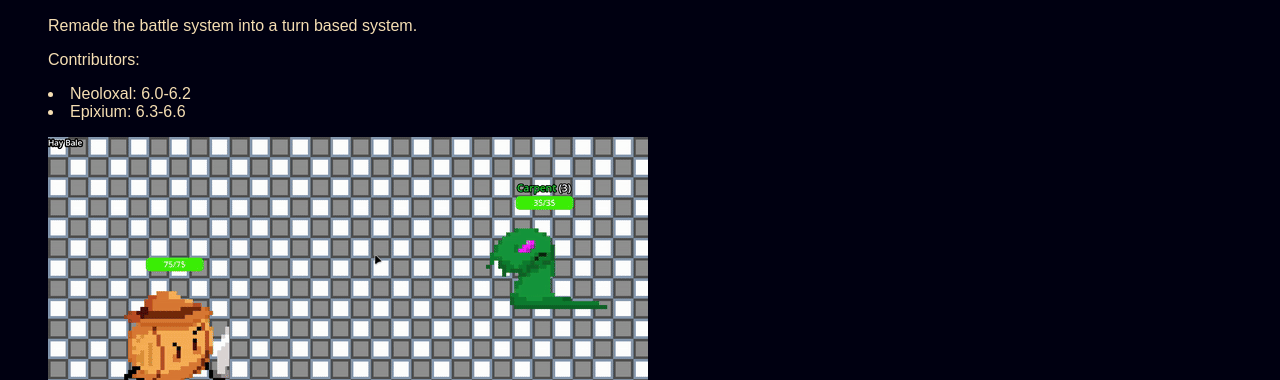
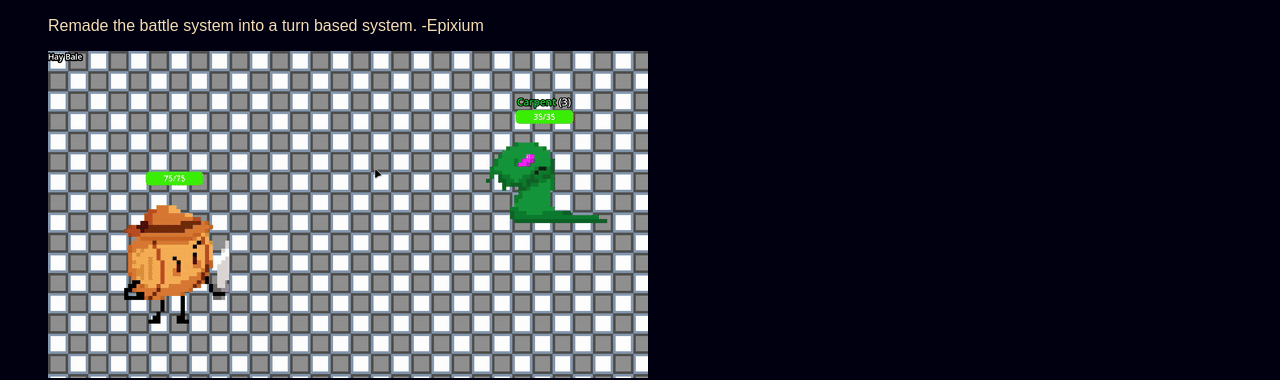
Before and after one commit to Neoloxal/CAMPQUESTGameYay, a plain HTML site: page index.html in a window 1280 px wide. Shown: the part 193-573 px from the top of the page. Drawn offline with Linux system fonts and the light colour scheme.

Commit message:
Revert "Fixed Site"
This reverts commit 5e6dc0c81b63dab46aa44e091de8690a8934acaf.

```diff
--- a/index.html
+++ b/index.html
@@ -12,8 +12,7 @@
     </head>
     <body>
         <h2 class="header">Current Version Notes:</h2>
-            <p>Remade the battle system into a turn based system.</p>
-            <p>Contributors: <li>Neoloxal: 6.0-6.2</li> <li>Epixium: 6.3-6.6</li> </p>
+            <p>Remade the battle system into a turn based system. -Epixium</p>
             <img src="VerGifs/0_6_6.gif">
 
         <h2 class="header">Last Full Version Notes:</h2>
```
